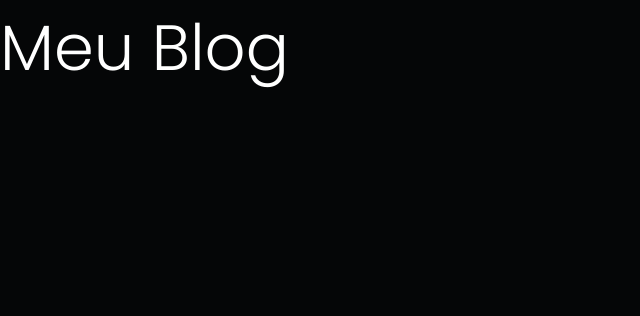
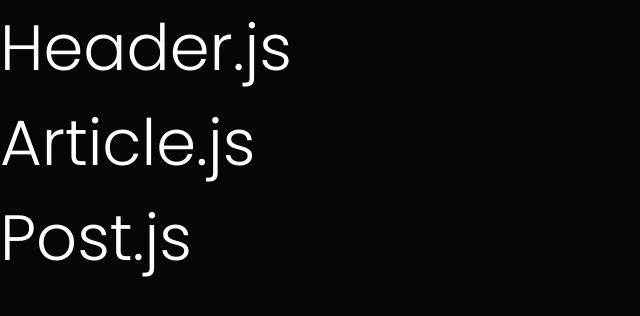
Before and after one commit to DevEmerick/blog, a React (Create React App) app: page / in a window 1280 px wide. Shown: the top 316 px of the page, without its empty margins (0-640 px from the left). Built offline with nearby package versions, Linux system fonts and the light colour scheme.

Commit message:
creating index.js for the Components and calling in App.js

```diff
--- a/src/App.js
+++ b/src/App.js
@@ -1,9 +1,12 @@
+import Header from './components/Header';
+import Article from './components/Article';
 
 function App() {
   return (
-    <h1>
-      Meu Blog
-    </h1>
+    <>
+      <Header> </Header>
+      <Article></Article>
+    </>
   );
 }
 
--- a/src/components/Article/index.js
+++ b/src/components/Article/index.js
@@ -0,0 +1,12 @@
+import Post from "../Post";
+
+const Article = () => {
+  return (
+    <>
+      <h1>Article.js</h1>
+      <Post />
+    </>
+  );
+}
+
+export default Article;
--- a/src/components/Header/index.js
+++ b/src/components/Header/index.js
@@ -0,0 +1,5 @@
+const Header = () => {
+  return <h1>Header.js</h1>;
+};
+
+export default Header;
--- a/src/components/Post/index.js
+++ b/src/components/Post/index.js
@@ -0,0 +1,5 @@
+const Post = () => {
+  return <h1>Post.js</h1>;
+};
+
+export default Post;
```
